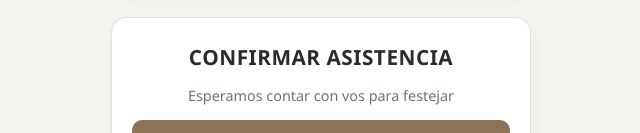
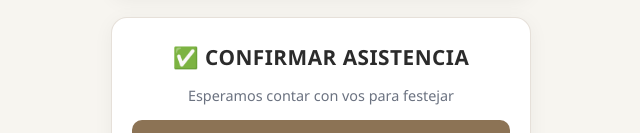
Before and after one commit to jmreimundo/cumple-marian, a plain HTML site: page index.html in a window 1280 px wide. Shown: the part 1957-2090 px from the top of the page, without its empty margins (319-959 px from the left). Drawn offline with Linux system fonts and the light colour scheme.

Commit message:
Update index.html

```diff
--- a/index.html
+++ b/index.html
@@ -412,7 +412,7 @@
 
     <!-- STORY 5: Confirmación de Asistencia -->
     <div class="story-card">
-      <h2>CONFIRMAR ASISTENCIA</h2>
+      <h2>✅ CONFIRMAR ASISTENCIA</h2>
       <p class="subtitle">Esperamos contar con vos para festejar</p>
 
       <button class="btn-action btn-form" onclick="openModal()">
```
